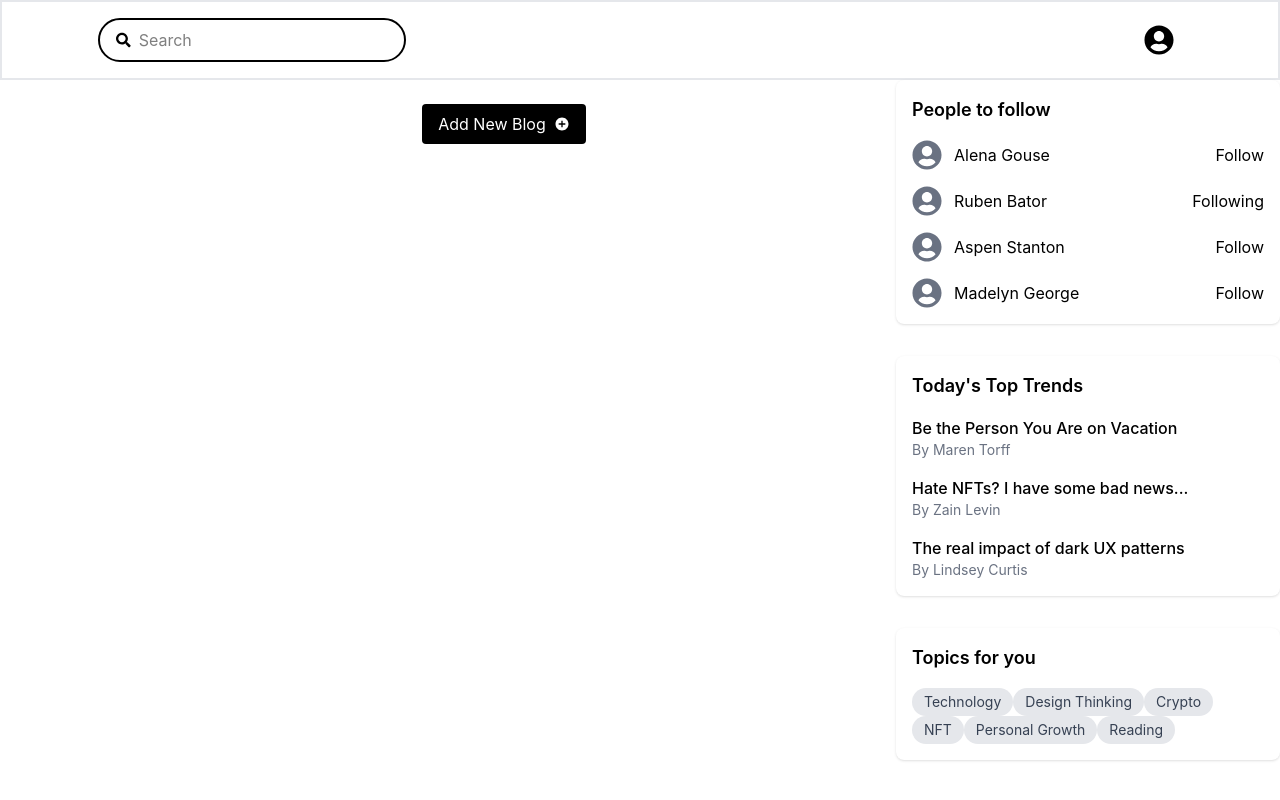
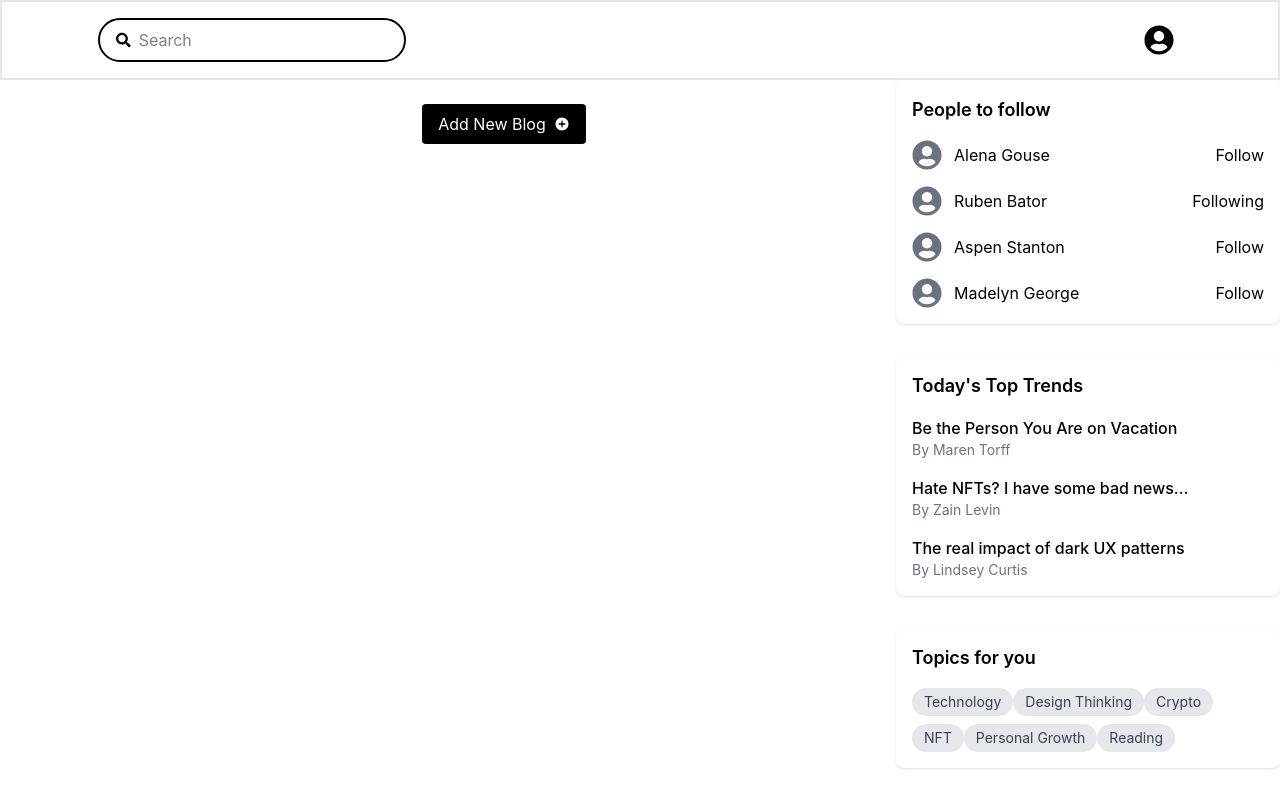
Before and after one commit to Sumally007/blogProjectTilwindAndReactWithTypescript, a React (Vite) app: page / in a window 1280 px wide. Built offline with nearby package versions, Linux system fonts and the light colour scheme.

Commit message:
adding gap y to the topiclist in the component

```diff
--- a/src/components/TopicsList.tsx
+++ b/src/components/TopicsList.tsx
@@ -13,7 +13,7 @@ const TopicsList = () => {
             <h3 className="font-semibold text-lg mb-4">
                 Topics for you
             </h3>
-            <div className="flex flex-wrap grap-2">
+            <div className="flex flex-wrap grap-2 gap-y-2">
                 {topics.map((topic, index) => (
                     <span key={index} className="px-3 py-1 bg-gray-200 text-gray-700 text-sm rounded-full cursor-pointer hover:bg-gray-300">
                         {topic}
```
